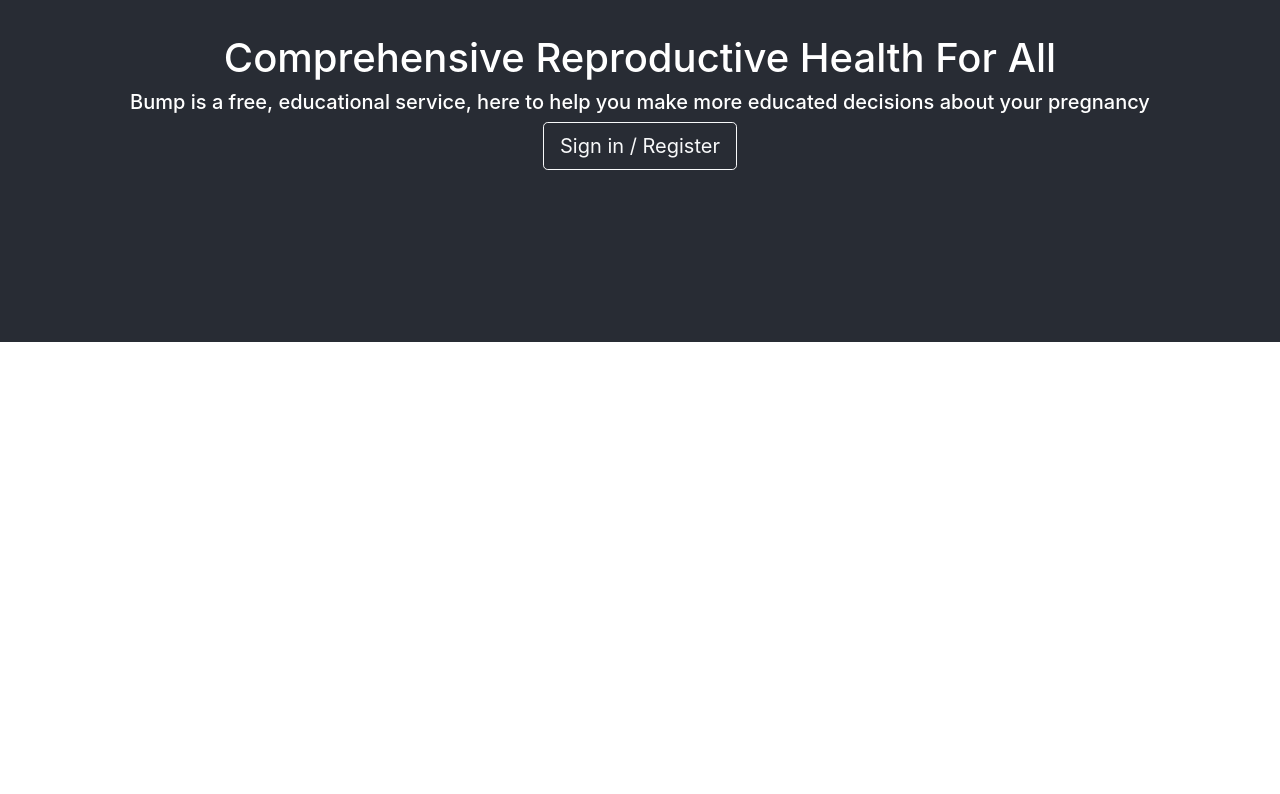
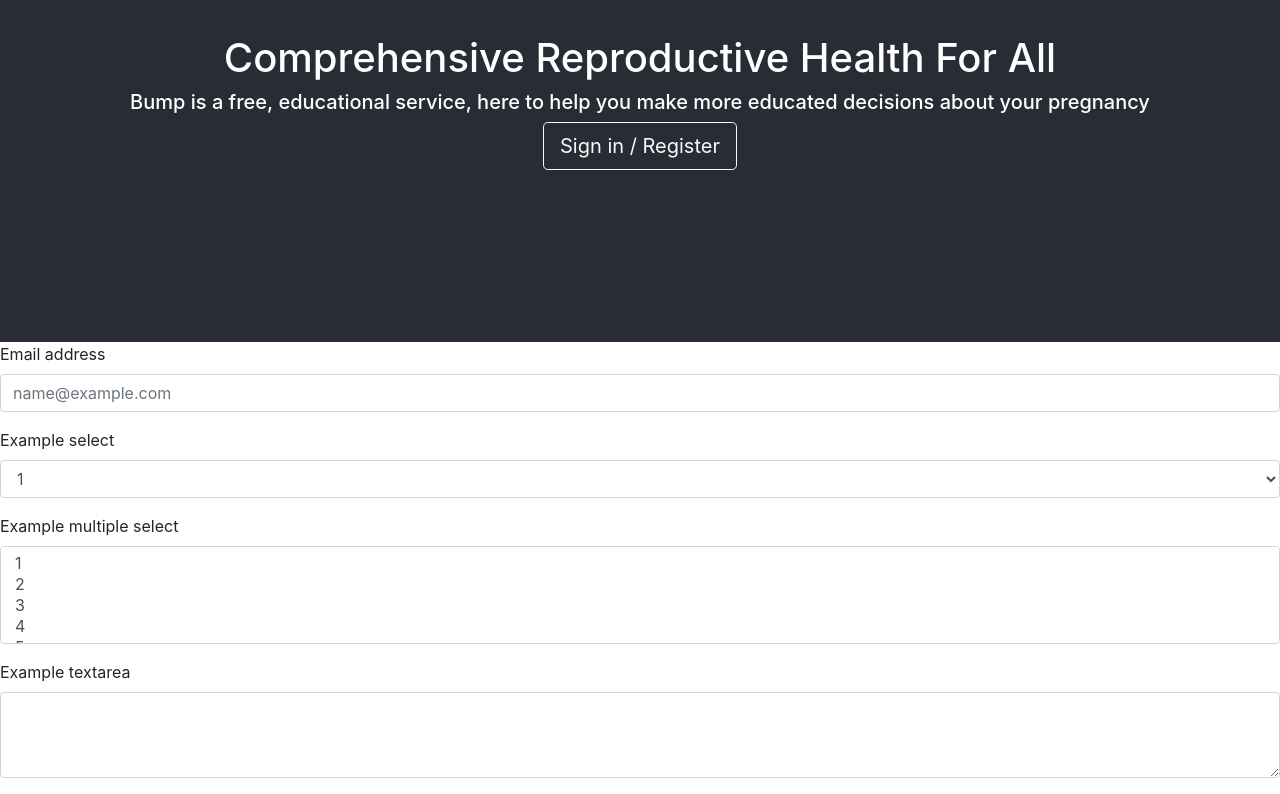
Before and after one commit to wyu12/Bump, a React (Create React App) app: page / in a window 1280 px wide. Shown: the part 514-1308 px from the top of the page. Before the commit the page ends 856 px from the top, so only its background shows below. Built offline with nearby package versions, Linux system fonts and the light colour scheme.

Commit message:
form added to bottom

```diff
--- a/src/App.jsx
+++ b/src/App.jsx
@@ -1,6 +1,7 @@
 import React, { Component } from 'react';
 import HomePage from './HomePage.jsx';
 import NavBar from './NavBar.jsx';
+import Form from './Form.jsx';
 import logo from './logo.svg';
 import './App.css';
 import { BrowserRouter as Router, Route, Link} from 'react-router-dom';
@@ -39,7 +40,7 @@
               </a>
             </header>
           </div>
-
+      <Form></Form>
       </router>
       )
     }
--- a/src/Form.jsx
+++ b/src/Form.jsx
@@ -0,0 +1,47 @@
+import React, { Component } from 'react';
+import HomePage from './HomePage.jsx';
+import NavBar from './NavBar.jsx';
+import logo from './logo.svg';
+import './App.css';
+import 'bootstrap/dist/css/bootstrap.min.css';
+import Form from 'react-bootstrap/Form';
+
+class UserForm extends Component {
+  render() {
+    return (
+        <>
+        <Form>
+        <Form.Group controlId="exampleForm.ControlInput1">
+          <Form.Label>Email address</Form.Label>
+          <Form.Control type="email" placeholder="name@example.com" />
+        </Form.Group>
+        <Form.Group controlId="exampleForm.ControlSelect1">
+          <Form.Label>Example select</Form.Label>
+          <Form.Control as="select">
+            <option>1</option>
+            <option>2</option>
+            <option>3</option>
+            <option>4</option>
+            <option>5</option>
+          </Form.Control>
+        </Form.Group>
+        <Form.Group controlId="exampleForm.ControlSelect2">
+          <Form.Label>Example multiple select</Form.Label>
+          <Form.Control as="select" multiple>
+            <option>1</option>
+            <option>2</option>
+            <option>3</option>
+            <option>4</option>
+            <option>5</option>
+          </Form.Control>
+        </Form.Group>
+        <Form.Group controlId="exampleForm.ControlTextarea1">
+          <Form.Label>Example textarea</Form.Label>
+          <Form.Control as="textarea" rows="3" />
+        </Form.Group>
+      </Form>
+      </>
+      )
+    }
+  }
+  export default UserForm;
```
